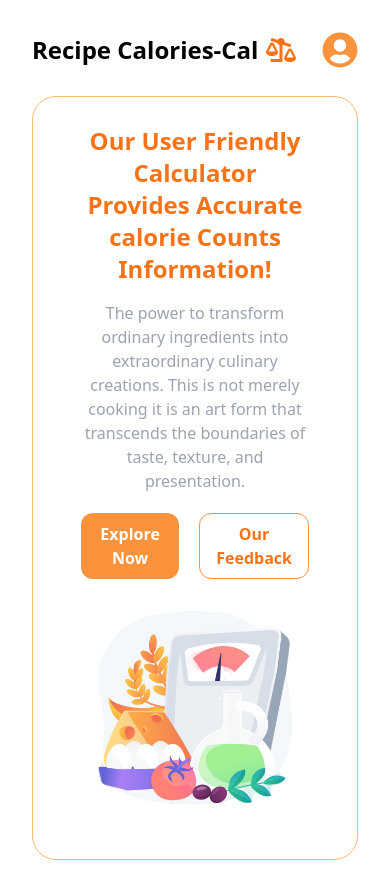
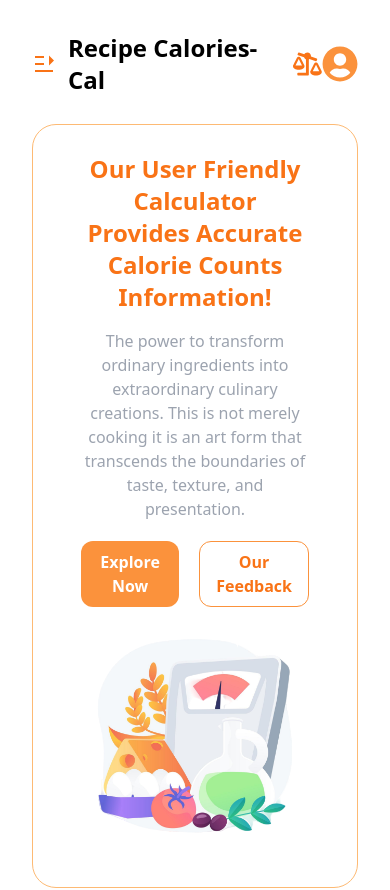
Before and after one commit to sadia-tasnim-dev/Calories-Calculator, a React (Vite) app in the folder recipies-calories-calculator/: page / in a window 390 px wide. Shown: the top 890 px of the page. Built offline with nearby package versions, Linux system fonts and the light colour scheme.

Commit message:
Responsive Menu Added

```diff
--- a/recipies-calories-calculator/src/Components/All-Recipes/AllRecipes.jsx
+++ b/recipies-calories-calculator/src/Components/All-Recipes/AllRecipes.jsx
@@ -12,7 +12,7 @@ export const AllRecipes = () => {
   const [addCurrentCook, setAddCurrentCook] = useState([]);
 
   useEffect(() => {
-    fetch("./../../../public/recipes.json")
+    fetch("./recipes.json")
       .then((res) => res.json())
       .then((data) => setRecipes(data));
   }, []);
--- a/recipies-calories-calculator/src/Components/Hero/Hero.jsx
+++ b/recipies-calories-calculator/src/Components/Hero/Hero.jsx
@@ -3,7 +3,7 @@ export const Hero = () => {
     <div className=" flex flex-col min-[870px]:flex-row items-center px-8 justify-between  min-[870px]:gap-14 border border-solid border-orange-300 rounded-3xl mt-7">
       <div className="pt-7 px-4 ">
         <h1 className="text-center text-2xl md:text-4xl min-[870px]:text-left text-orange-500 font-bold mb-4">
-          Our User Friendly Calculator Provides Accurate calorie Counts
+          Our User Friendly Calculator Provides Accurate Calorie Counts
           Information!
         </h1>
         <p className="text-center min-[870px]:text-left text-gray-400">
@@ -22,7 +22,7 @@ export const Hero = () => {
       </div>
       <img
         className="w-full max-h-[500px] object-cover pb-5 "
-        src="./../../../public/image/hero2.png"
+        src="./image/hero2.png"
       />
     </div>
   );
--- a/recipies-calories-calculator/src/Components/Nav/Nav.jsx
+++ b/recipies-calories-calculator/src/Components/Nav/Nav.jsx
@@ -1,9 +1,12 @@
 import { FaBalanceScaleRight } from "react-icons/fa";
 import { IoSearch } from "react-icons/io5";
 import { FaUserCircle } from "react-icons/fa";
+import { NavMenu } from "./NavMenu";
+
 export const Nav = () => {
   return (
     <div className="flex justify-between items-center">
+      <NavMenu />
       <div className="flex items-center gap-2 text-2xl font-bold">
         <h1>Recipe Calories-Cal</h1>
         <FaBalanceScaleRight className="text-orange-500 text-3xl" />
--- /dev/null
+++ b/recipies-calories-calculator/src/Components/Nav/NavMenu.jsx
@@ -0,0 +1,32 @@
+import { useState } from "react";
+import { RiMenuUnfoldFill } from "react-icons/ri";
+import { AiOutlineCloseSquare } from "react-icons/ai";
+
+export const NavMenu = () => {
+  const [open, setOpen] = useState(false);
+  return (
+    <div className="lg:hidden mr-3" onClick={() => setOpen(!open)}>
+      {open ? (
+        <AiOutlineCloseSquare className="text-orange-500 text-2xl cursor-pointer" />
+      ) : (
+        <RiMenuUnfoldFill className="text-orange-500 text-2xl cursor-pointer" />
+      )}
+      {open && (
+        <ul className="font-semibold bg-amber-200  rounded-xl py-3 absolute">
+          <li className=" hover:text-orange-800 hover:bg-amber-100 px-8 rounded-xl">
+            Home
+          </li>
+          <li className=" hover:text-orange-800 hover:bg-amber-100 px-8 rounded-xl">
+            Recipes
+          </li>
+          <li className=" hover:text-orange-800 hover:g-amber-100 px-8 rounded-xl">
+            About
+          </li>
+          <li className=" hover:text-orange-800 hover:bg-amber-100 px-8 rounded-xl">
+            Search
+          </li>
+        </ul>
+      )}
+    </div>
+  );
+};
```
